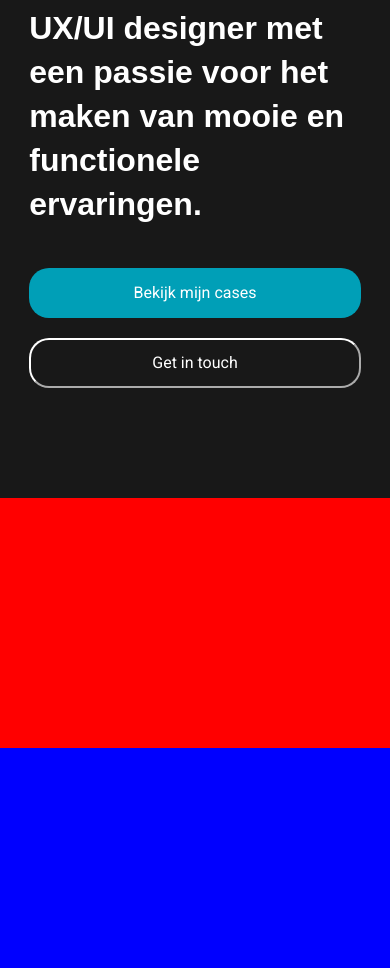
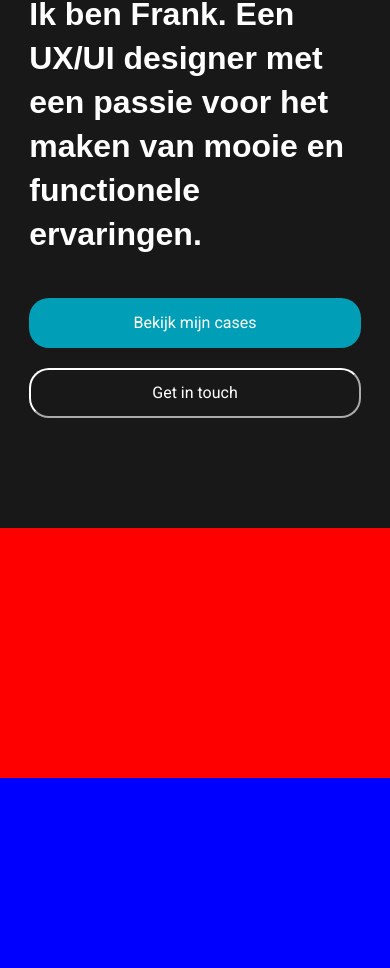
Before and after one commit to Ffvjnoor/Portfolio, a plain HTML site: page index.html in a window 390 px wide. Shown: the part 163-1131 px from the top of the page. Drawn offline with nearby package versions, Linux system fonts and the light colour scheme.

Commit message:
Add files via upload

```diff
--- a/style.css
+++ b/style.css
@@ -243,7 +243,7 @@ nav{
 
 #headercontent{
 	width: 100%;
-	margin-top: 60px;
+	margin-top: 90px;
 	padding-bottom: 100px;
 }
 
```
